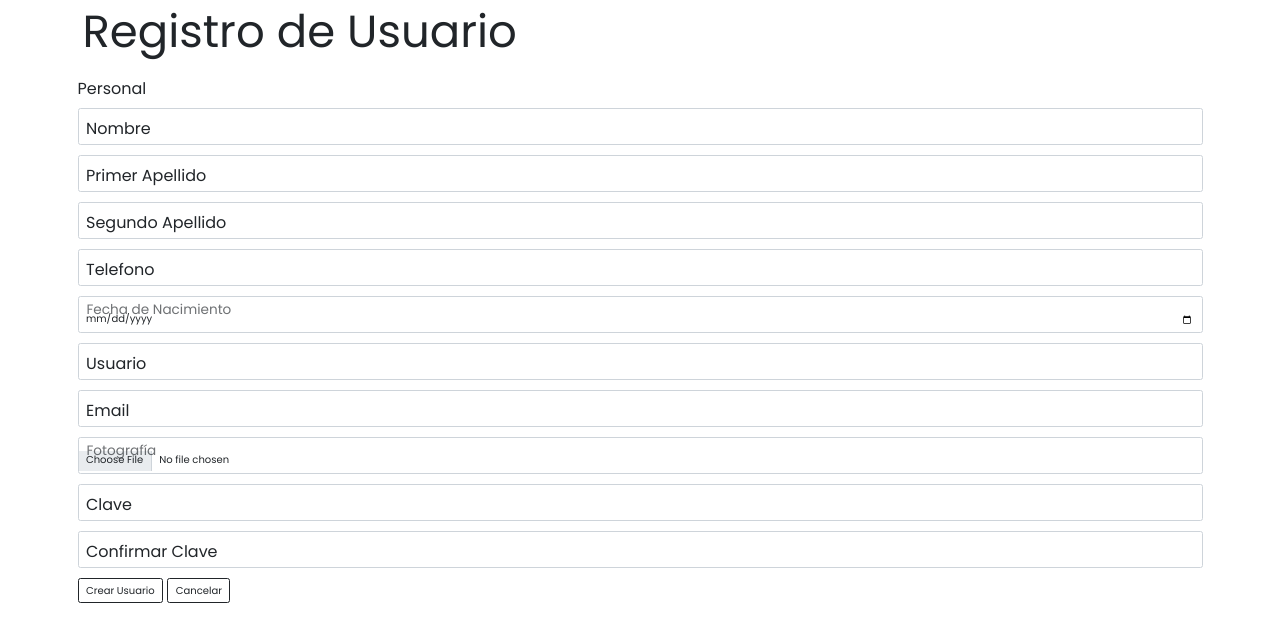
After one commit to MarvinBrenes29/ProyectoCinema, a PHP site: page /registrarse.html in a window 1280 px wide. The commit adds this page. Shown: the top 642 px of the page. Run offline with PHP 8.4, Linux system fonts and the light colour scheme.

Commit message:
Login - Registrarse agregados

```diff
--- a/css/styles.css
+++ b/css/styles.css
@@ -319,7 +319,7 @@ body {
   height: 1rem;
   width: 20rem;
   margin: 0 auto;
-  margin-top: 2rem;
+  margin-top: 1rem;
 }
 
 .contacto__heading {
@@ -545,6 +545,14 @@ text-align: center;
 .error__caja{
   margin-top: 5rem;
 }
+
+/**Mapa**/
+#map {
+	width: 100%;
+	height: 400px;
+  margin-top: 10rem;
+}
+
 /**footer**/
 .footer {
   background-color: var(--negro);
--- a/index.html
+++ b/index.html
@@ -42,7 +42,7 @@
             <a href="nosotros.html" class="nav-link">Nosotros</a>
           </li>
           <li class="nav-item">
-            <a  href="#" class="nav-link--button">Iniciar Sesión</a>
+            <a  href="login.html" class="nav-link--button">Iniciar Sesión</a>
           </li>
         </ul>
       </div>
--- /dev/null
+++ b/registrarse.html
@@ -0,0 +1,92 @@
+<!DOCTYPE html>
+<html lang="en">
+
+<head>
+  <meta charset="UTF-8">
+  <meta http-equiv="X-UA-Compatible" content="IE=edge">
+  <meta name="viewport" content="width=device-width, initial-scale=1.0">
+  <link rel="preconnect" href="https://fonts.googleapis.com">
+  <link rel="preconnect" href="https://fonts.gstatic.com" crossorigin>
+  <link href="https://fonts.googleapis.com/css2?family=Poppins:ital,wght@0,400;0,700;1,100&display=swap"
+    rel="stylesheet">
+  <link rel="stylesheet" href="https://unpkg.com/swiper@8/swiper-bundle.min.css" />
+  <link href="https://cdn.jsdelivr.net/npm/bootstrap@5.1.3/dist/css/bootstrap.min.css" rel="stylesheet"
+    integrity="sha384-1BmE4kWBq78iYhFldvKuhfTAU6auU8tT94WrHftjDbrCEXSU1oBoqyl2QvZ6jIW3" crossorigin="anonymous">
+  <link rel="stylesheet" href="css/normalize.css">
+  <link rel="stylesheet" href="css/styles.css">
+  <title>Cinema</title>
+</head>
+
+<body>
+    <main>
+        <div class="container">
+            <form class="w-40 m-auto" action="" method="POST">
+                <div class="d-flex justify-content-center bd-highlight mb-3">
+
+
+                    <div class="me-auto p-2 bd-highlight ">
+                        <h2>Registro de Usuario
+                    </div>
+
+                </div>
+                <p>Personal</p>
+                <div class="form-floating mb-3">
+                    <input type="text" class="form-control" name="" id="" placeholder="Nombre">
+                    <label for="">Nombre</label>
+                </div>
+
+                <div class="form-floating mb-3">
+                    <input type="text" class="form-control" name="" id="" placeholder="Primer Apellido">
+                    <label for="">Primer Apellido</label>
+                </div>
+
+
+                <div class="form-floating mb-3">
+                    <input type="text" class="form-control" name="" id="" placeholder="Segundo Apellido">
+                    <label for="">Segundo Apellido</label>
+                </div>
+
+                <div class="form-floating mb-3">
+                    <input type="text" class="form-control" name="" id="" placeholder="Teléfono">
+                    <label for="">Telefono</label>
+                </div>
+
+                <div class="form-floating mb-3">
+                    <input type="date" class="form-control" name="" id="" placeholder="Fecha de nacimiento">
+                    <label for="">Fecha de Nacimiento</label>
+                </div>
+
+
+                    <div class="form-floating mb-3">
+                        <input type="text" class="form-control" name="" id="" placeholder="Usuario">
+                        <label for="">Usuario</label>
+                    </div>
+
+                    <div class="form-floating mb-3">
+                        <input type="email" class="form-control" name="email" id="email" placeholder="email">
+                        <label for="email">Email</label>
+                    </div>
+                    <div class="form-floating mb-3">
+                        <input type="file" class="form-control" name="" id="" placeholder="">
+                        <label for="imagen">Fotografía</label>
+                    </div>
+
+                    <div class="form-floating mb-3">
+                        <input type="password" class="form-control" name="clave" id="clave" placeholder="clave">
+                        <label for="clave">Clave</label>
+                    </div>
+                    <div class="form-floating mb-3">
+                        <input type="password" class="form-control" name="cclave" id="cclave" placeholder="Confirmar clave">
+                        <label for="cclave">Confirmar Clave</label>
+                    </div>
+                    <div class="mb-3">
+                        <button type="submit" class="btn btn-outline-dark" href="">Crear Usuario</button>
+                        <button type="submit" class="btn btn-outline-dark" href="">Cancelar</button>
+                    </div>
+                </form>
+        </div>
+    </main>
+
+</body>
+
+</html>
```
Also changed, not shown: js/app.js (+10 -1 lines), login.html (added, +47 -0 lines), nosotros.html (+16 -5 lines).
